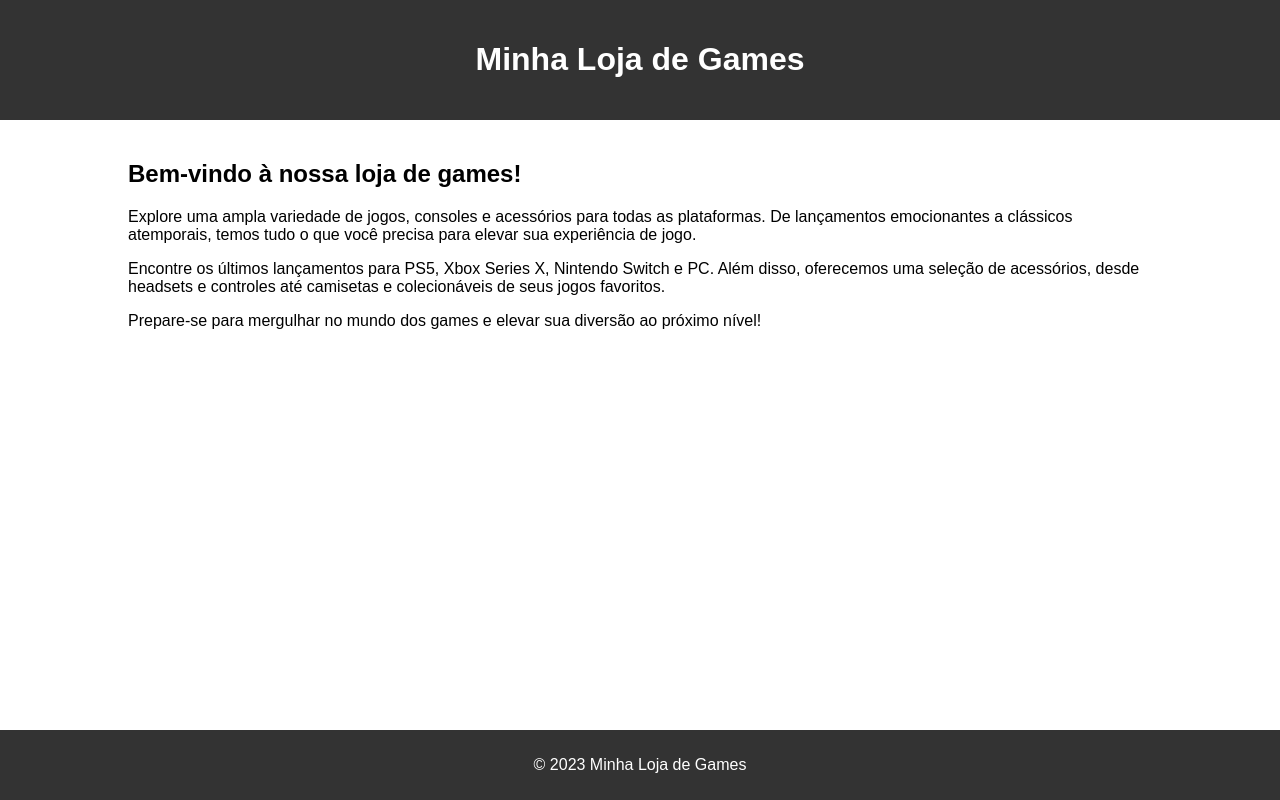
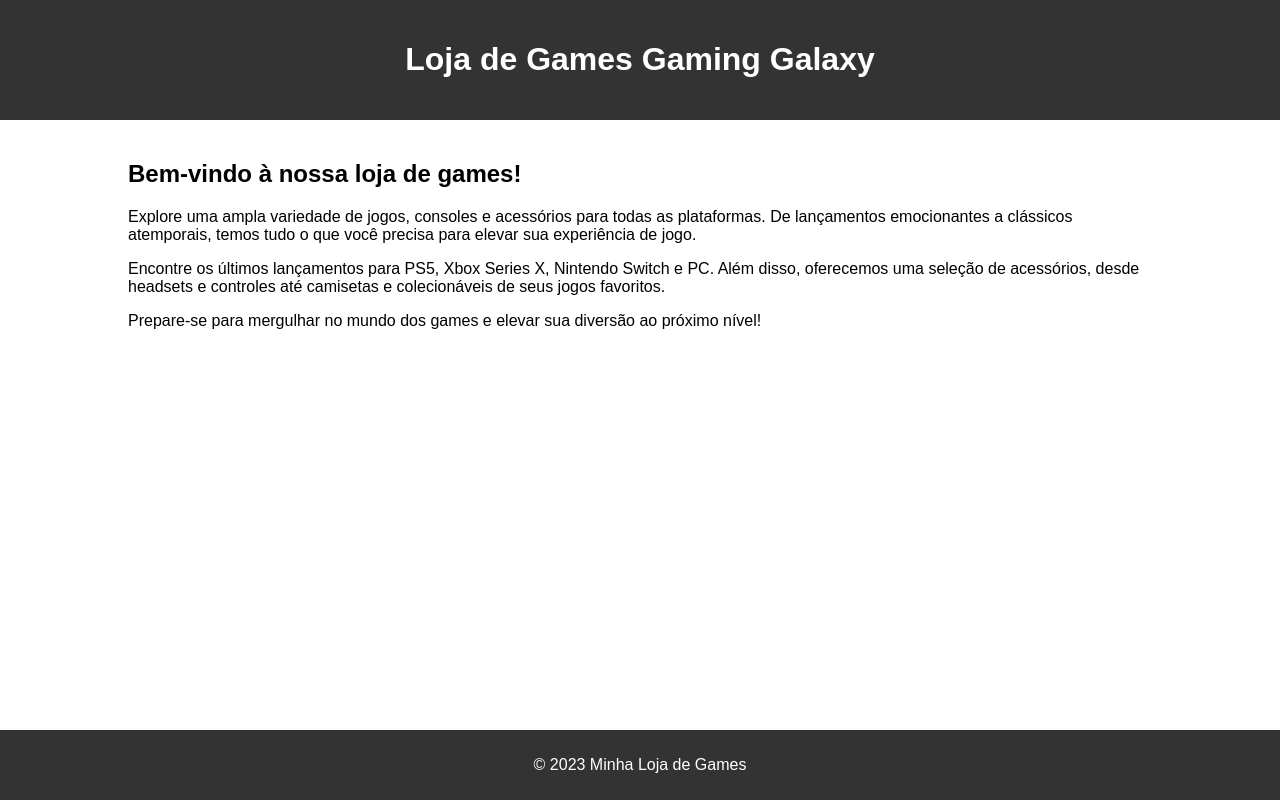
Before and after one commit to ViniciusMumbach/empresa, a plain HTML site: page index.html in a window 1280 px wide. Drawn offline with Linux system fonts and the light colour scheme.

Commit message:
Update index.html

```diff
--- a/index.html
+++ b/index.html
@@ -35,7 +35,7 @@
 <body>
 
     <header>
-        <h1>Minha Loja de Games</h1>
+        <h1>Loja de Games Gaming Galaxy</h1>
     </header>
 
     <div class="container">
```
